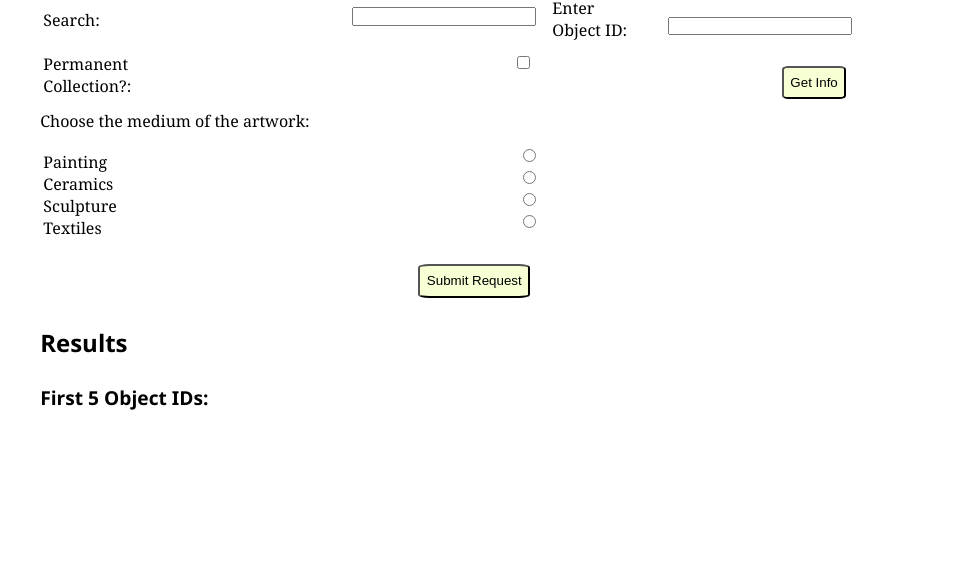
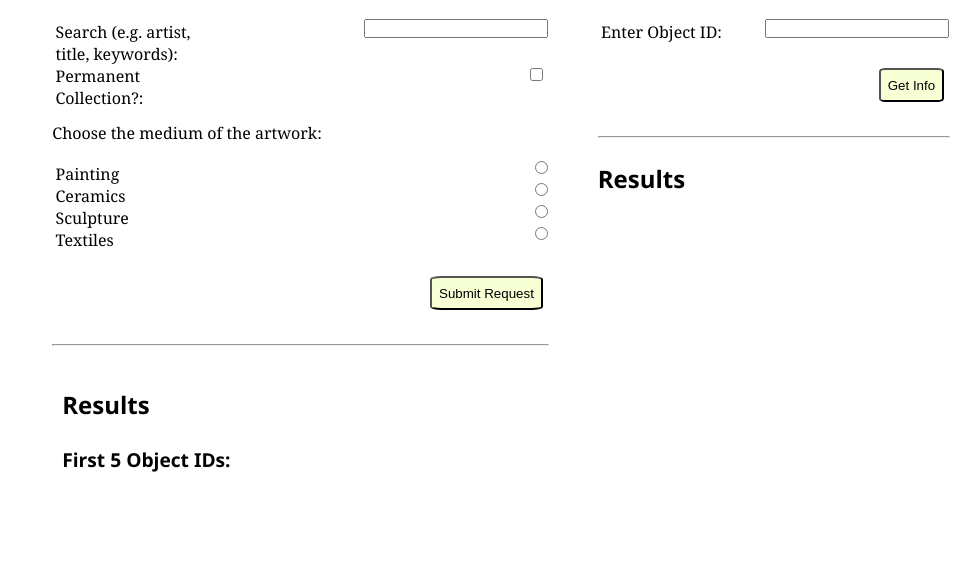
Before and after one commit to spindling/MET-Art-Search, a website: page app.html in a window 1280 px wide. Shown: the part 264-840 px from the top of the page, without its empty margins (4-984 px from the left). Drawn offline with Linux system fonts and the light colour scheme.

Commit message:
Further css styling. Adjusted image resizing on results page.

```diff
--- a/app.html
+++ b/app.html
@@ -14,7 +14,7 @@
     <div id="input_form">
         <h2>Search MET Museum Collection</h2>
 
-        <label for="query" class="inputLabel">Search: </label>
+        <label for="query" class="inputLabel">Search (e.g. artist, title, keywords): </label>
         <input class="inputBox" type="text" id="query" name="query"><br><br>
 
         <label for="highlight" class="inputLabel">Permanent Collection?: </label>
@@ -32,8 +32,9 @@
 
         <label for="textile" class="radioLabel">Textiles </label>
         <input type="radio" class="radioCheck" id="Textiles" name="medium"><br><br>
-        <button id="searchrequest" class="submitButton">Submit Request</button><br><br>
-
+        <button id="searchrequest" class="submitButton">Submit Request</button>
+        <br><br><br>
+        <hr>
         <div id="search_results">
             <h3>Results</h3>
             <div id="total"></div>
@@ -47,17 +48,19 @@
     <div id="display_object">
         <h2>Display Object Info</h2>
 
-        <label for="objectID" class="inputLabel">Enter Object ID: </label><br>
+        <label for="objectID" class="inputLabel">Enter Object ID: </label>
 
         <input type="text" class="inputBox" id="objectID" name="objectID"><br><br>
         <button id="objectrequest" class="submitButton">Get Info</button>
-
+        <br><br><br>
+        <hr>
+        <h3>Results</h3>
         <div id="object_info">
             <div id="object_title"></div>
             <div id="object_artist"></div>
             <div id="object_period"></div>
             <div id="object_bio"></div>
-            <div id="object_medium"></div>
+            <div id="object_medium"></div><br>
             <div id="object_image"></div>
         </div>
     </div>
@@ -113,15 +116,14 @@
 
             )
             const data = await response.json();
-            console.log(data);
             const object_title = document.getElementById("object_title");
-            object_title.innerHTML = "Title: " + data.title;
+            object_title.innerHTML = "<b>Title:</b> " + data.title;
             const object_artist = document.getElementById("object_artist");
-            object_artist.innerHTML = "Artist: " + data.artist;
+            object_artist.innerHTML = "<b>Artist</b>: " + data.artist;
             const object_bio = document.getElementById("object_bio");
-            object_bio.innerHTML = "Bio: " + data.bio;
+            object_bio.innerHTML = "<b>Bio</b>: " + data.bio;
             const object_medium = document.getElementById("object_medium");
-            object_medium.innerHTML = "Medium: " + data.medium;
+            object_medium.innerHTML = "<b>Medium</b>: " + data.medium;
             const object_image = document.getElementById("object_image");
             object_image.innerHTML = "";
             const image_render = document.createElement("img");
--- a/styles.css
+++ b/styles.css
@@ -29,32 +29,49 @@ body {
     font-family:Cambria, Cochin, Georgia, Times, 'Times New Roman', serif;
 
 }
-#input_form{
-    margin: 0.5%;
-    padding: 0.5%;
+#input_form {
+    margin: 1.0%;
+    padding: 1.0%;
+    min-width: 25%;
+    float: left;
+    border-style:hidden;
+
+
+}
+#display_object{
+    margin: 1.0%;
+    padding: 1.0%;
+    min-width: 25%;
+    max-width: 50%;
+    float: left;
+    border-style: hidden;
+
+
+}
+#search_results{
+    margin: 1.0%;
+    padding: 1.0%;
     float: left;
 }
-#search_results{
-    float: left;
-}
-#display_object{
-    float:left;
+#object_image{
+    max-width: 40%;
+    max-height: 40%;
 }
 #object_info{
     float:left;
 }
 .objectImage {
-    width: 50%;
-    height: 50%;
-    margin: 0.09%;
-    padding: 0.09%;
+
+    margin: 0.5%;
+    padding: 0.5%;
+
 
 }
 .inputLabel {
     margin: 0.1em;
     padding: 0.1em;
     height: 0.9em;
-    width: 5em;
+    width: 10em;
     float:left;
 }
 .inputBox {
```
